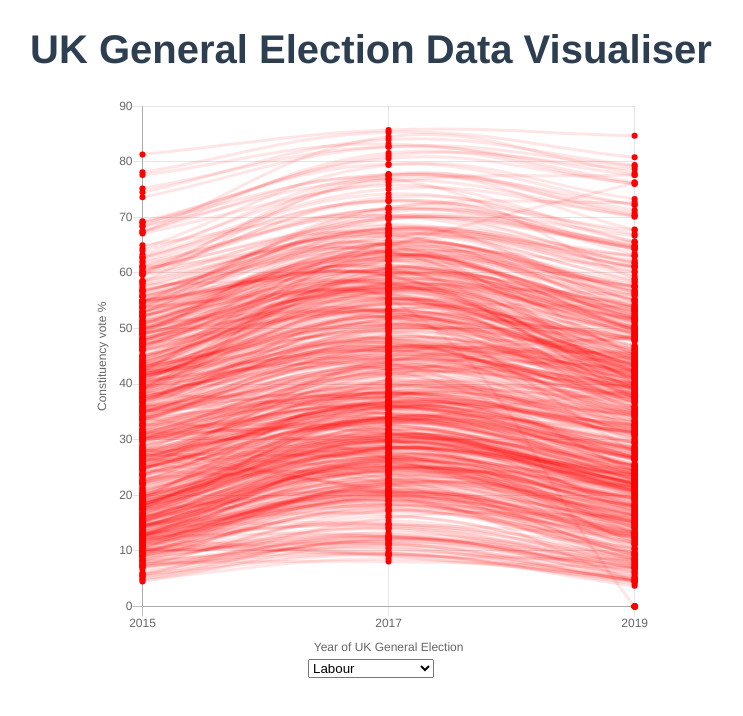
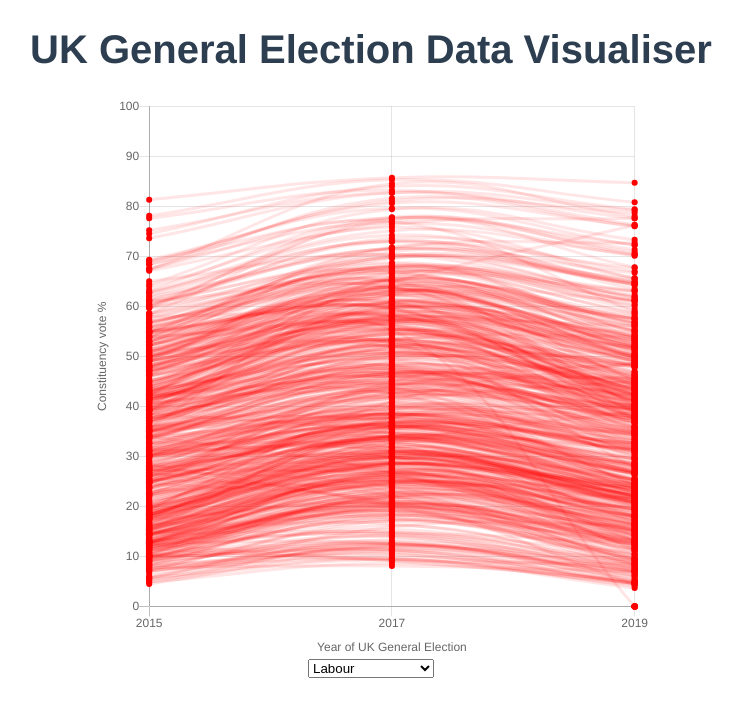
Before and after one commit to b-xb/ge-data, a Vue app: page / in a window 1280 px wide. Shown: the top 716 px of the page, without its empty margins (269-1012 px from the left). Built offline with nearby package versions, Linux system fonts and the light colour scheme.

Commit message:
Set Y axis to always go up to 100%

```diff
--- a/src/components/ChartWrapper.vue
+++ b/src/components/ChartWrapper.vue
@@ -36,6 +36,10 @@ export default {
         },
         scales: {
           yAxes: [{
+            ticks:{
+              min:0,
+              max:100
+            },
             scaleLabel: {
               display: true,
               labelString: 'Constituency vote %'
```
